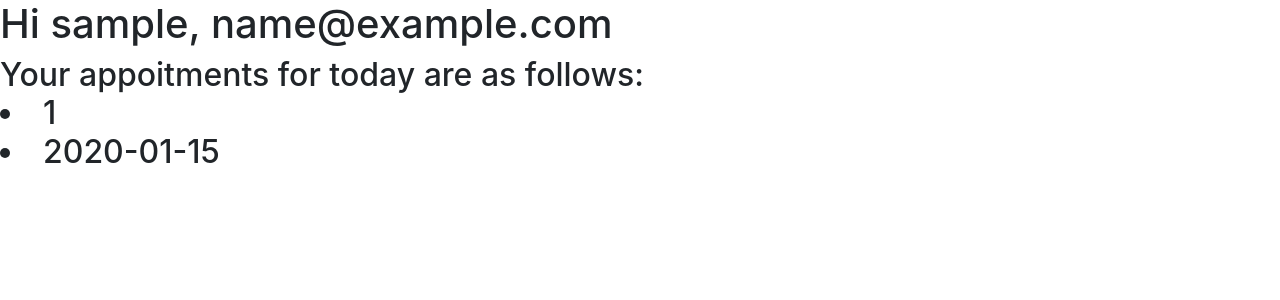
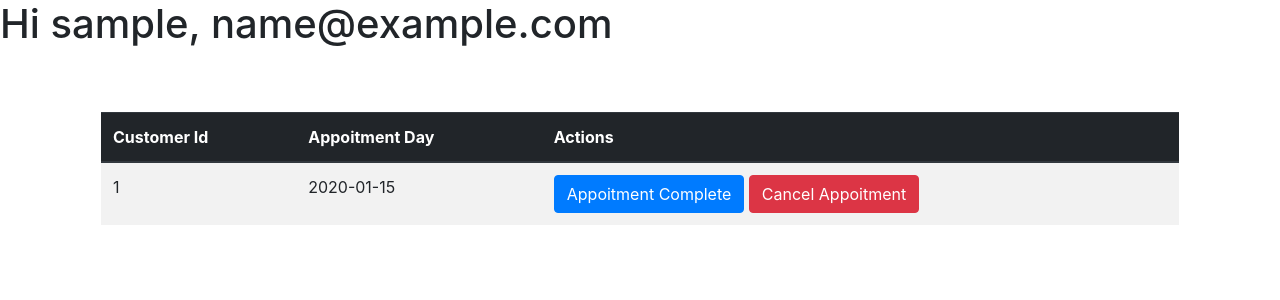
Before and after one commit to Suhail270/Appointment-Scheduling, a Django app: page / in a window 1280 px wide. Shown: the part 56-356 px from the top of the page. Run offline with Django 4.2, Linux system fonts and the light colour scheme; a user stored in the database is signed in; tables that the repository leaves empty hold one stand-in row (values such as "Sample post"); some libraries are stand-ins or nearby versions.

Commit message:
Table made to view appoitments

```diff
--- a/aptBooking/templates/dashboard.html
+++ b/aptBooking/templates/dashboard.html
@@ -9,8 +9,21 @@
       <h1>
         Hi {{ user.username }}, {{ user.email }}
       </h1>
-      <h2>Your appoitments for today are as follows:</h2>
-
+      <div class="container my-5">
+      <div class="shadow-lg p-3 mb-5 bg-white rounded">
+        <table class="table table-striped ">
+          <thead class="thead-dark">
+            <tr>
+                <th scope="col">Customer Id</th>
+                <th scope="col">Appoitment Day</th>
+                <th scope="col">Actions</th>
+            </tr>
+          </thead>
+          <tbody>
+          </tbody>
+        </table>
+      </div>
+    </div>
     {% else %}
       <p>You are not logged in</p>
       <a href="{% url 'login' %}">login</a>
@@ -23,9 +36,12 @@
         .then(data =>{
           data.forEach(appoitment=> {
             console.log(data)
-            const markup = `<li>${appoitment.customer_id}</li>
-                            <li>${appoitment.day}</li>`
-            document.querySelector('h2').insertAdjacentHTML('beforeend',markup)
+            const markup = `<tr>
+                            <td>${appoitment.customer_id}</td>
+                            <td>${appoitment.day}</td>
+                            <td><button type="submit" class="btn btn-primary">Appoitment Complete</button> <button type="submit" class="btn btn-danger">Cancel Appoitment</button></td>
+                            </tr>`
+            document.querySelector('tbody').insertAdjacentHTML('beforeend',markup)
           });
         })
         .catch(error => console.log(error));
```
